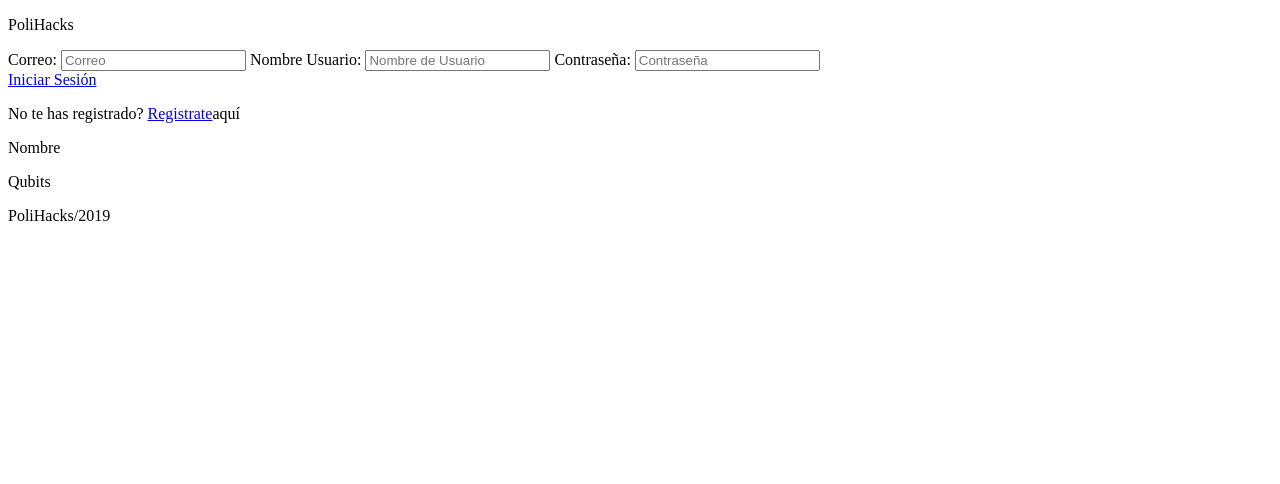
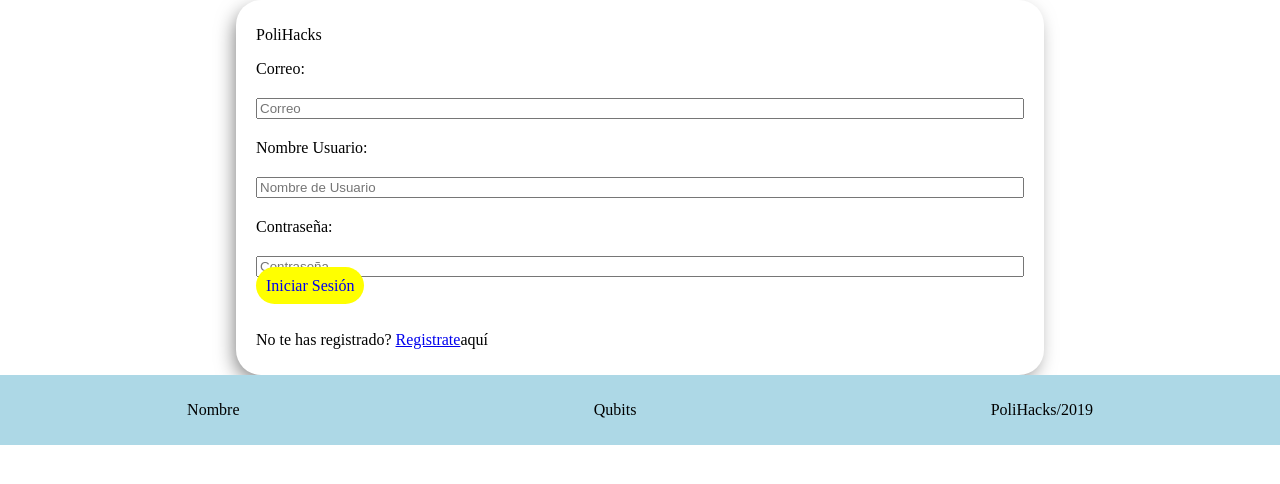
Before and after one commit to juanM20/polihacks, a plain HTML site: page HTML/login.html in a window 1280 px wide. Drawn offline with Linux system fonts and the light colour scheme.

Commit message:
primer comit :D

```diff
--- /dev/null
+++ b/Estilos/sass/login.scss
@@ -0,0 +1,47 @@
+body{
+  margin: 0;
+  padding: 0;
+}
+
+.Login{
+
+  color:#000000;
+  width: 60%;
+  margin: auto;
+  padding: 10px 20px;
+  border-radius: 25px;
+  box-shadow: -4px 7px 20px -4px rgba(0,0,0,0.56);
+
+  .Login-container{
+      .Form-login{
+
+        display: grid;
+        grid-template-rows: 2;
+        grid-row-gap: 20px;
+
+        .btn{
+          text-decoration: none;
+          border-radius: 25px;
+          background: yellow;
+          padding: 10px;
+        }
+
+        .Campos-form{
+          display: grid;
+          grid-template-rows: 3;
+          grid-row-gap: 20px;
+        }
+      }
+  }
+}
+
+
+.footer{
+  display: flex;
+  flex-direction: row;
+  justify-content: space-around;
+  background-color: lightblue;
+  color: #000;
+  padding: 10px;
+  bottom: 0;
+}
--- a/HTML/login.html
+++ b/HTML/login.html
@@ -3,6 +3,7 @@
   <head>
     <meta charset="utf-8">
     <title>Login</title>
+    <link rel="stylesheet" href="../Estilos/css/login.css">
   </head>
   <body>
 
@@ -23,7 +24,7 @@
               <input type="password" name="pass" value="" placeholder="Contraseña">
             </div>
 
-            <a href="#">Iniciar Sesión</a>
+            <a href="#" class="btn">Iniciar Sesión</a>
           </form>
 
           <p>No te has registrado? <a href="#">Registrate</a>aquí</p>
```
Also changed, not shown: Estilos/css/login.css (added), 1 other file.
